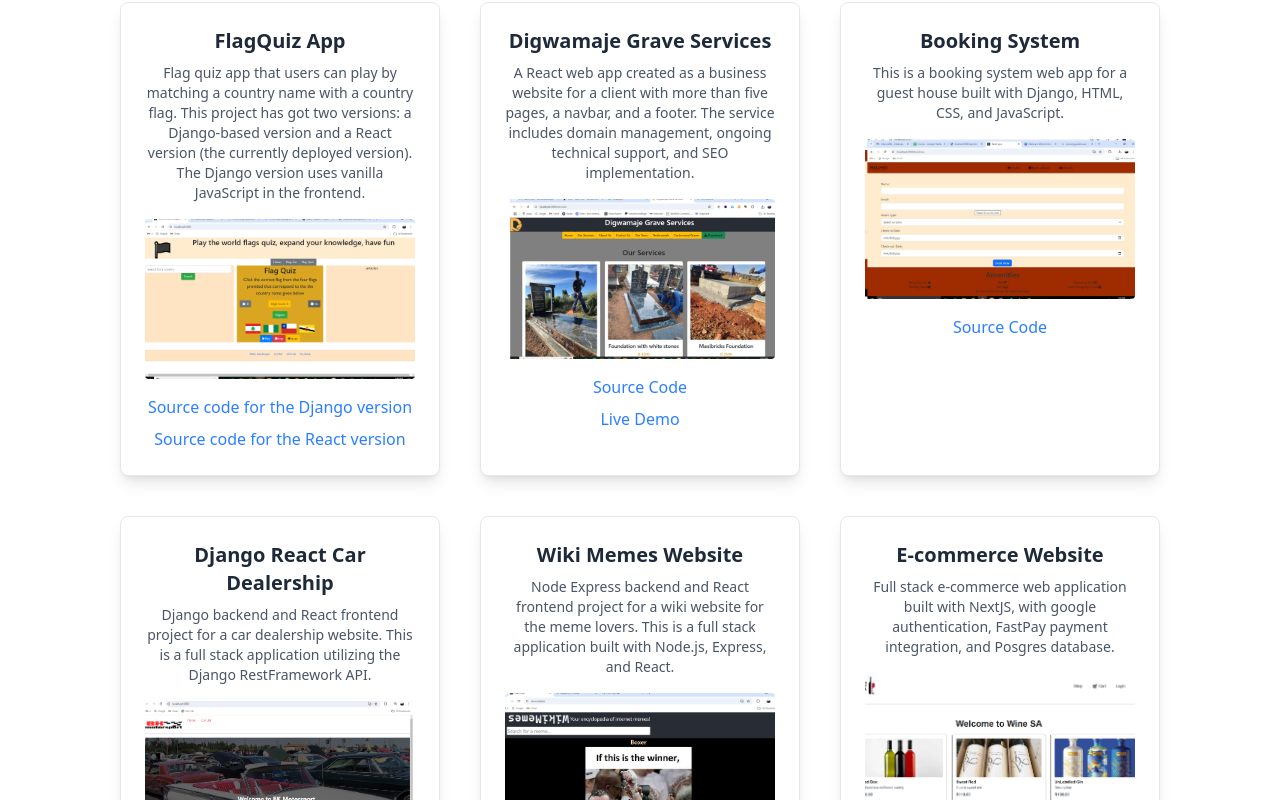
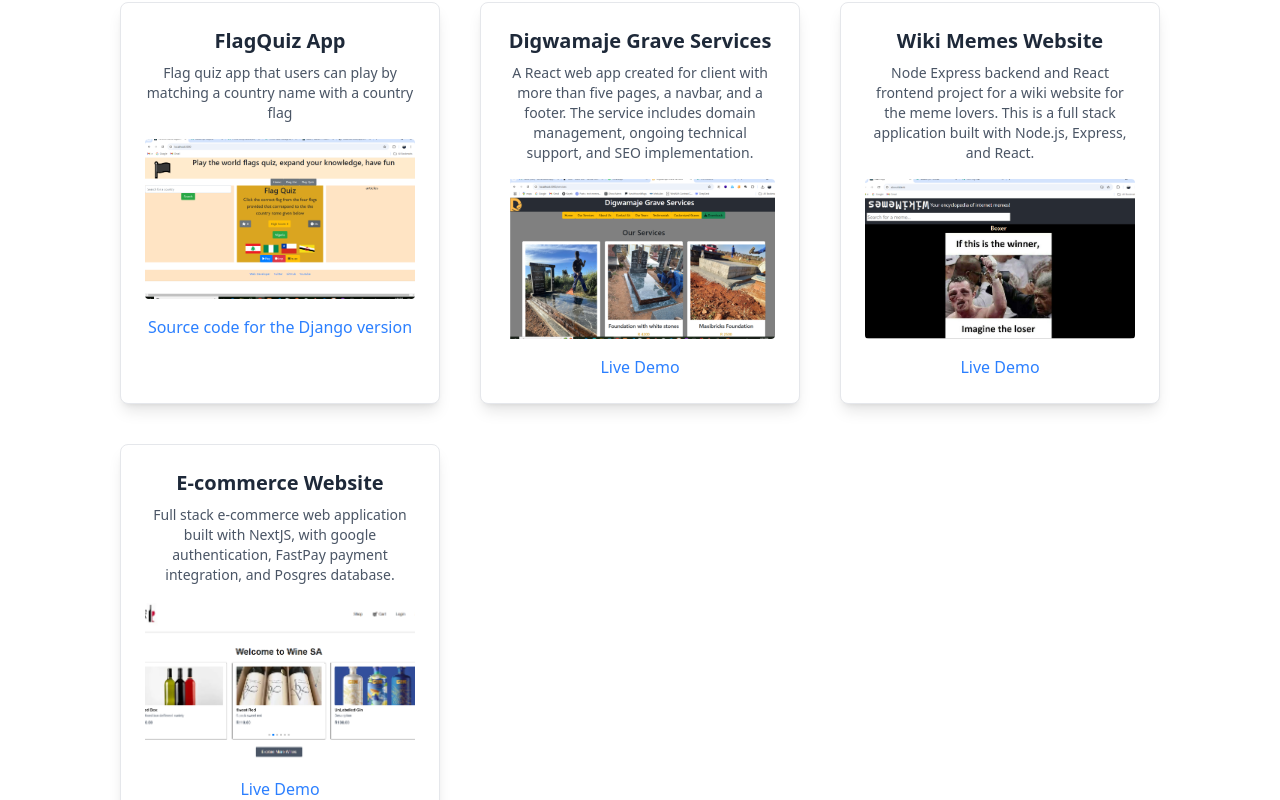
Before and after one commit to bhekidaweti/nuxfolio, a Next.js app: page / in a window 1280 px wide. Shown: the part 2200-3000 px from the top of the page. Built offline with nearby package versions, Linux system fonts and the light colour scheme.

Commit message:
updated projects

```diff
--- a/data/projects.js
+++ b/data/projects.js
@@ -1,49 +1,30 @@
 const projects = [
   {
     title: "FlagQuiz App",
-    summary: "Flag quiz app that users can play by matching a country name with a country flag. This project has got two versions: a Django-based version and a React version (the currently deployed version). The Django version uses vanilla JavaScript in the frontend.",
+    summary: "Flag quiz app that users can play by matching a country name with a country flag",
     image: "/project-samples/flag-quiz-json-frontend-footer.png",
     imageAlt: "Flag Quiz App",
     links: [
-      { text: "Source code for the Django version", url: "https://github.com/bhekidaweti/capstone" },
-      { text: "Source code for the React version", url: "https://github.com/bhekidaweti/flag-quiz-json" }
+      { text: "Source code for the Django version", url: "https://quiz.bheki.co.za" },
     ]
   },
   {
     title: "Digwamaje Grave Services",
-    summary: "A React web app created as a business website for a client with more than five pages, a navbar, and a footer. The service includes domain management, ongoing technical support, and SEO implementation.",
+    summary: "A React web app created for client with more than five pages, a navbar, and a footer. The service includes domain management, ongoing technical support, and SEO implementation.",
     image: "/project-samples/digwamaje-grave-services1.png",
     imageAlt: "Digwamaje Grave Services",
     links: [
-      { text: "Source Code", url: "https://github.com/bhekidaweti/web" },
       { text: "Live Demo", url: "https://digwamajegraveservices.co.za" }
     ]
   },
-  {
-    title: "Booking System",
-    summary: "This is a booking system web app for a guest house built with Django, HTML, CSS, and JavaScript.",
-    image: "/project-samples/booking-page.jpg",
-    imageAlt: "Booking System",
-    links: [
-      { text: "Source Code", url: "https://github.com/bhekidaweti/booking-project" }
-    ]
-  },
-  {
-    title: "Django React Car Dealership",
-    summary: "Django backend and React frontend project for a car dealership website. This is a full stack application utilizing the Django RestFramework API.",
-    image: "/project-samples/car-dealership-project-image0.jpg",
-    imageAlt: "Booking System",
-    links: [
-      { text: "Source Code", url: "https://github.com/bhekidaweti/car-dealer-django-react" }
-    ]
-  },
+
+
   {
     title: "Wiki Memes Website",
     summary: "Node Express backend and React frontend project for a wiki website for the meme lovers. This is a full stack application built with Node.js, Express, and React.",
     image: "/project-samples/wiki-memes-main.png",
     imageAlt: "Wiki memes website",
     links: [
-      { text: "Source Code", url: "https://github.com/bhekidaweti/wmr" },
       { text: "Live Demo", url: "https://w-frontend-h0rz.onrender.com/" }
     ]
   },
@@ -53,7 +34,6 @@ const projects = [
     image: "/project-samples/ecom-web.png",
     imageAlt: "ecom website",
     links: [
-
       { text: "Live Demo", url: "https://shop.bheki.co.za/" }
     ]
   }
```
